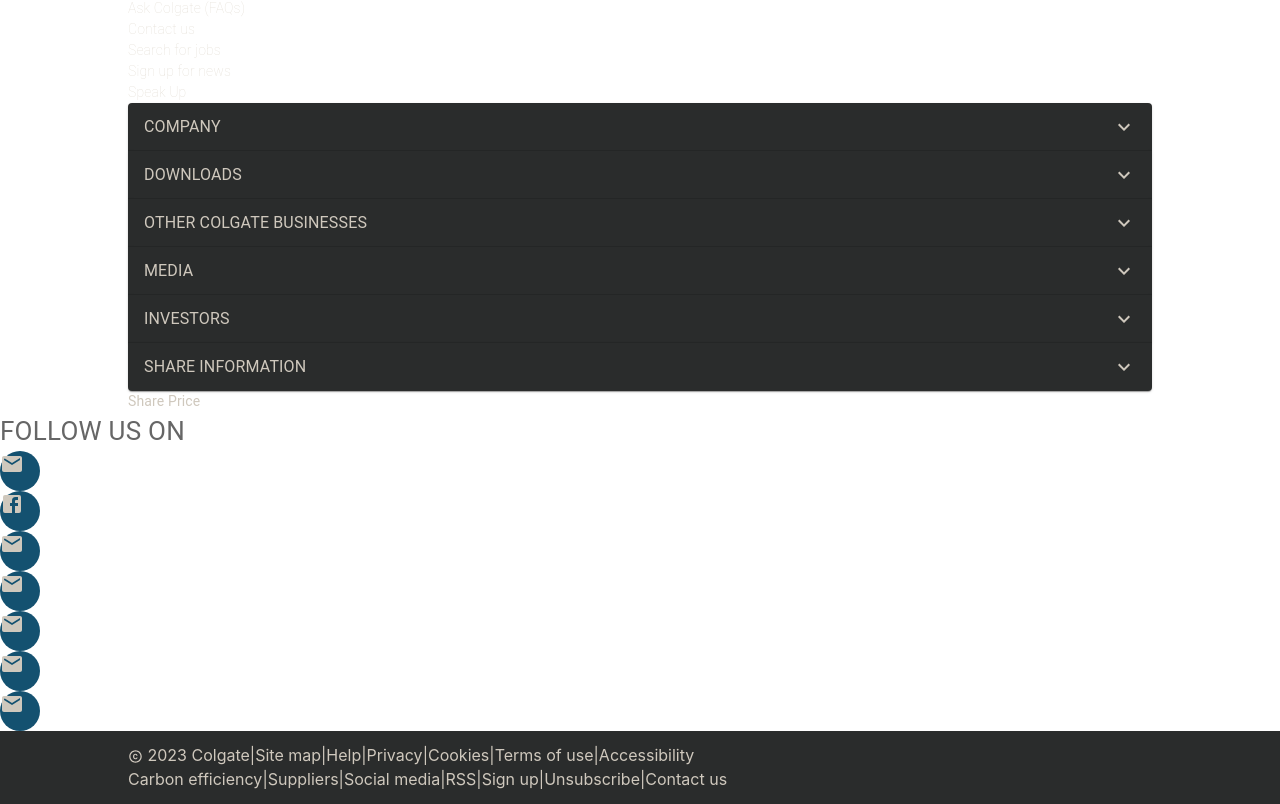
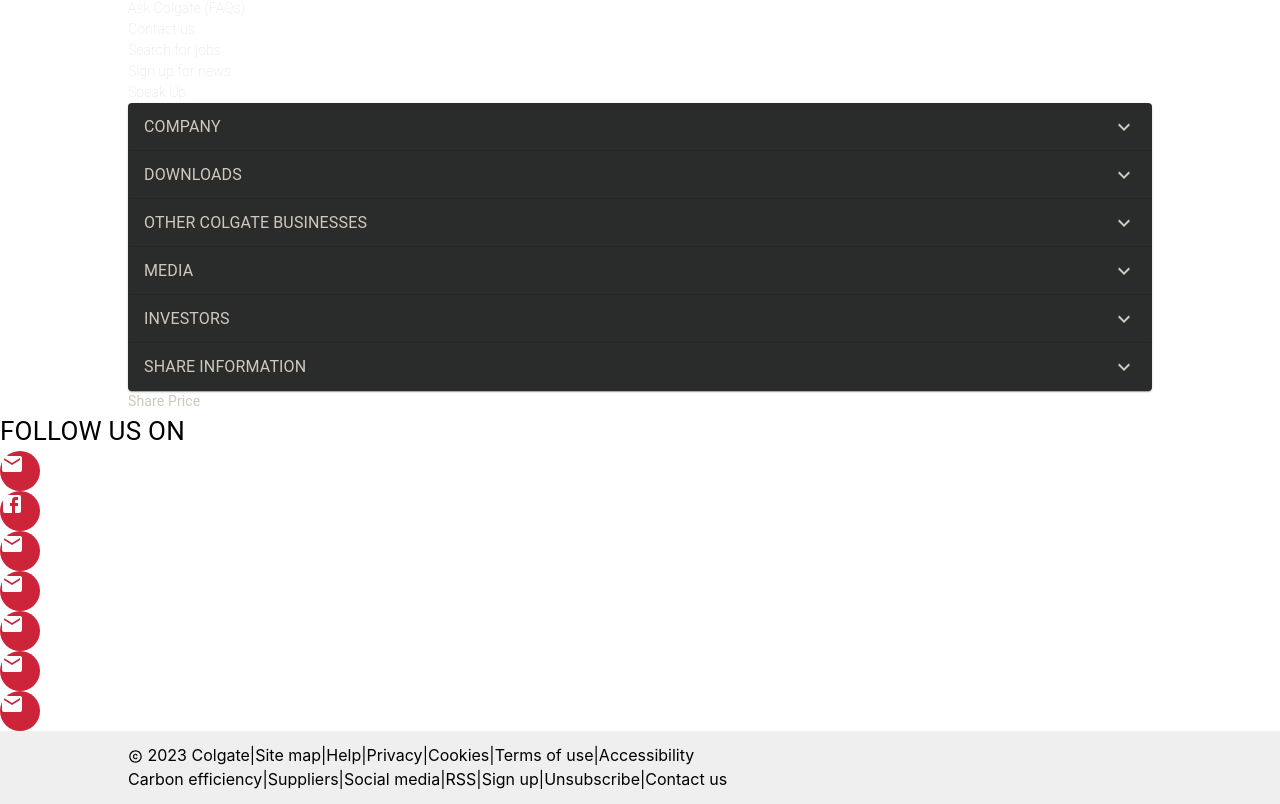
Before and after one commit to MUHAMMAD-ABDUL-RAFAY/UnileverClone, a React (Vite) app: page / in a window 1280 px wide. Shown: the part 10436-11240 px from the top of the page. Built offline with nearby package versions, Linux system fonts and the light colour scheme.

Commit message:
correct color scheme of footer

```diff
--- a/src/components/Follow.jsx
+++ b/src/components/Follow.jsx
@@ -6,12 +6,15 @@
 const Follow = () => {
   return (
     <div className="mt-8 mb-12 flex flex-col items-center">
-      <Typography style={{fontSize:"26px"}}>FOLLOW US ON</Typography>
-      <div className="flex flex-row gap-x-2 mt-2" style={{color:"#CFC8BD"}}>
+      {/* no color in dark mode */}
+      <Typography style={{fontSize:"26px", color:"#000"}}>FOLLOW US ON</Typography>
+      {/* color #CFC8BD in dark mode */}
+      <div className="flex flex-row gap-x-2 mt-2" style={{color:"#fff"}}>
         <div
           className="flex items-center justify-center"
+          // background color #145170
           style={{
-            backgroundColor: "#145170",
+            backgroundColor: "#CC2439",
             width: "40px",
             height: "40px",
             borderRadius: "50%",
@@ -23,7 +26,7 @@
         <div
           className="flex items-center justify-center"
           style={{
-            backgroundColor: "#145170",
+            backgroundColor: "#CC2439",
             width: "40px",
             height: "40px",
             borderRadius: "50%",
@@ -35,7 +38,7 @@
         <div
           className="flex items-center justify-center"
           style={{
-            backgroundColor: "#145170",
+            backgroundColor: "#CC2439",
             width: "40px",
             height: "40px",
             borderRadius: "50%",
@@ -47,7 +50,7 @@
         <div
           className="flex items-center justify-center"
           style={{
-            backgroundColor: "#145170",
+            backgroundColor: "#CC2439",
             width: "40px",
             height: "40px",
             borderRadius: "50%",
@@ -59,7 +62,7 @@
         <div
           className="flex items-center justify-center"
           style={{
-            backgroundColor: "#145170",
+            backgroundColor: "#CC2439",
             width: "40px",
             height: "40px",
             borderRadius: "50%",
@@ -71,7 +74,7 @@
         <div
           className="flex items-center justify-center"
           style={{
-            backgroundColor: "#145170",
+            backgroundColor: "#CC2439",
             width: "40px",
             height: "40px",
             borderRadius: "50%",
@@ -83,7 +86,7 @@
         <div
           className="flex items-center justify-center"
           style={{
-            backgroundColor: "#145170",
+            backgroundColor: "#CC2439",
             width: "40px",
             height: "40px",
             borderRadius: "50%",
--- a/src/components/Footer.jsx
+++ b/src/components/Footer.jsx
@@ -11,31 +11,34 @@
       className={`${
         isMediumDevice || isSmallDevice ? "flex justify-between gap-x-16" : ""
       }`}
-      style={{ backgroundColor: "#2A2C2C", padding: "1% 10%" }}
+      // background color #2A2C2C in dark mode
+      style={{ backgroundColor: "#EFEFEF", padding: "1% 10%" }}
     >
       <div
         className={`flex ${
           isMediumDevice || isSmallDevice ? "flex-col w-[50%] text-center" : ""
         } justify-evenly`}
-        style={{ color: "#CFC8BD" }}
+        // color #CFC8BD in dark mode
+        style={{ color: "#000" }}
       >
         <a style={{ marginBottom: isMediumDevice || isSmallDevice ? "0.2rem" : "" }}>
           {" "}
           <CopyrightIcon sx={{ fontSize: "15px" }} /> 2023 Colgate
         </a>
-        {isSmallDevice || isMediumDevice ? <hr /> : "|"}
+        {/* no color in hr tag in dark mode */}
+        {isSmallDevice || isMediumDevice ? <hr color="grey" /> : "|"}
         <a style={{ marginBottom: isMediumDevice || isSmallDevice ? "0.2rem" : "" }}>Site map</a>
-        {isSmallDevice || isMediumDevice ? <hr /> : "|"}
+        {isSmallDevice || isMediumDevice ? <hr color="grey" /> : "|"}
         <a style={{ marginBottom: isMediumDevice || isSmallDevice ? "0.2rem" : "" }}>Help</a>
-        {isSmallDevice || isMediumDevice ? <hr /> : "|"}
+        {isSmallDevice || isMediumDevice ? <hr color="grey" /> : "|"}
         <a style={{ marginBottom: isMediumDevice || isSmallDevice ? "0.2rem" : "" }}>Privacy</a>
-        {isSmallDevice || isMediumDevice ? <hr /> : "|"}
+        {isSmallDevice || isMediumDevice ? <hr color="grey" /> : "|"}
         <a style={{ marginBottom: isMediumDevice || isSmallDevice ? "0.2rem" : "" }}>Cookies</a>
-        {isSmallDevice || isMediumDevice ? <hr /> : "|"}
+        {isSmallDevice || isMediumDevice ? <hr color="grey" /> : "|"}
         <a style={{ marginBottom: isMediumDevice || isSmallDevice ? "0.2rem" : "" }}>
           Terms of use
         </a>
-        {isSmallDevice || isMediumDevice ? <hr /> : "|"}
+        {isSmallDevice || isMediumDevice ? <hr color="grey" /> : "|"}
         <a style={{ marginBottom: isMediumDevice || isSmallDevice ? "0.2rem" : "" }}>
           Accessibility
         </a>
@@ -44,28 +47,29 @@
         className={`flex ${
           isMediumDevice || isSmallDevice ? "flex-col w-[50%] text-center" : ""
         } justify-evenly`}
-        style={{ color: "#CFC8BD" }}
+        // color #CFC8BD in dark mode
+        style={{ color: "#000" }}
       >
         <a style={{ marginBottom: isMediumDevice || isSmallDevice ? "0.2rem" : "" }}>
           Carbon efficiency
         </a>
-        {isSmallDevice || isMediumDevice ? <hr /> : "|"}
+        {isSmallDevice || isMediumDevice ? <hr color="grey" /> : "|"}
         <a style={{ marginBottom: isMediumDevice || isSmallDevice ? "0.2rem" : "" }}>
           Suppliers
         </a>
-        {isSmallDevice || isMediumDevice ? <hr /> : "|"}
+        {isSmallDevice || isMediumDevice ? <hr color="grey" /> : "|"}
         <a style={{ marginBottom: isMediumDevice || isSmallDevice ? "0.2rem" : "" }}>
           Social media
         </a>
-        {isSmallDevice || isMediumDevice ? <hr /> : "|"}
+        {isSmallDevice || isMediumDevice ? <hr color="grey" /> : "|"}
         <a style={{ marginBottom: isMediumDevice || isSmallDevice ? "0.2rem" : "" }}>RSS</a>
-        {isSmallDevice || isMediumDevice ? <hr /> : "|"}
+        {isSmallDevice || isMediumDevice ? <hr color="grey" /> : "|"}
         <a style={{ marginBottom: isMediumDevice || isSmallDevice ? "0.2rem" : "" }}>Sign up</a>
-        {isSmallDevice || isMediumDevice ? <hr /> : "|"}
+        {isSmallDevice || isMediumDevice ? <hr color="grey" /> : "|"}
         <a style={{ marginBottom: isMediumDevice || isSmallDevice ? "0.2rem" : "" }}>
           Unsubscribe
         </a>
-        {isSmallDevice || isMediumDevice ? <hr /> : "|"}
+        {isSmallDevice || isMediumDevice ? <hr color="grey" /> : "|"}
         <a style={{ marginBottom: isMediumDevice || isSmallDevice ? "0.2rem" : "" }}>
           Contact us
         </a>
```
